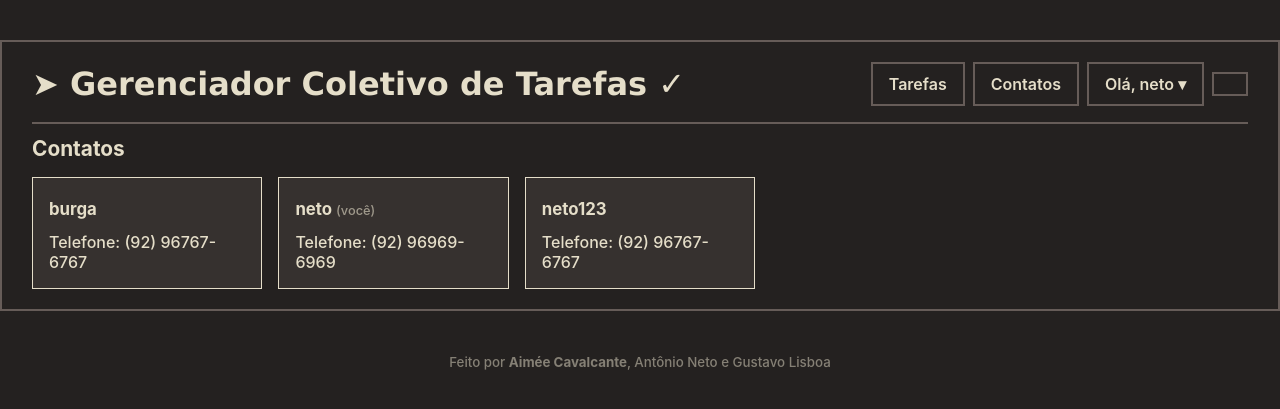
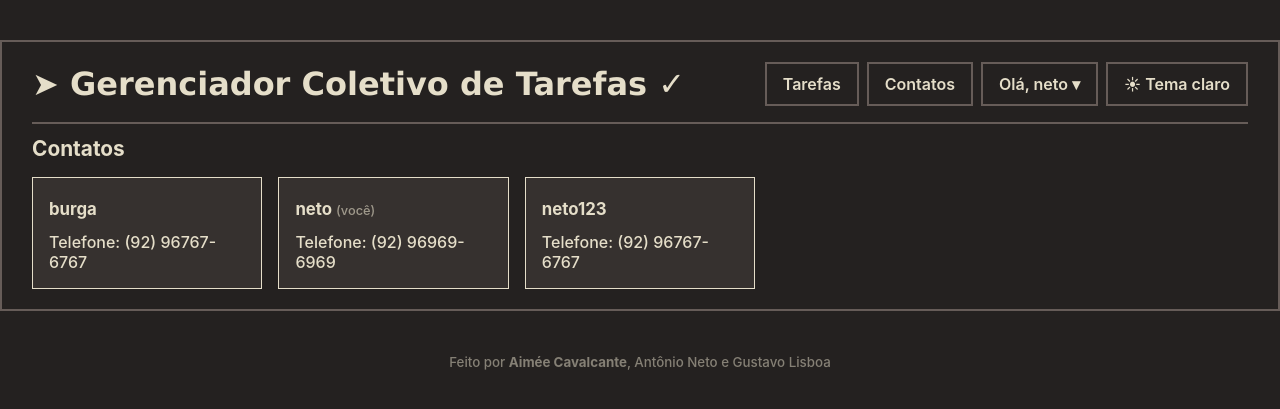
Before and after one commit to mee-bit-0/Gerenciador-coletivo-de-tarefas, a Flask app: page /contatos in a window 1280 px wide. Shown: the top 409 px of the page. Run offline with Flask 3, Linux system fonts and the light colour scheme; a user stored in the database is signed in.

Commit message:
atualização base.html

```diff
--- a/team_task_manager/templates/base.html
+++ b/team_task_manager/templates/base.html
@@ -159,5 +159,27 @@
     });
 </script>
 
+<!-- ===== NOVO: funcionalidade botão de tema ===== -->
+<script>
+    // Alterna entre tema escuro e claro e guarda a escolha neste navegador
+    const botaoTema = document.getElementById("theme-toggle");
+    const raiz = document.documentElement;
+
+    function atualizarBotaoTema() {
+        const claro = raiz.classList.contains("kemuri-koke-light");
+        botaoTema.textContent = claro ? "☾ Tema escuro" : "☀ Tema claro";
+    }
+
+    botaoTema.addEventListener("click", () => {
+        const vaiParaClaro = raiz.classList.contains("kemuri-koke-dark");
+        raiz.classList.toggle("kemuri-koke-dark", !vaiParaClaro);
+        raiz.classList.toggle("kemuri-koke-light", vaiParaClaro);
+        try { localStorage.setItem("tema", vaiParaClaro ? "light" : "dark"); } catch (e) {}
+        atualizarBotaoTema();
+    });
+
+    atualizarBotaoTema();
+</script>
+
 </body>
 </html>
```
